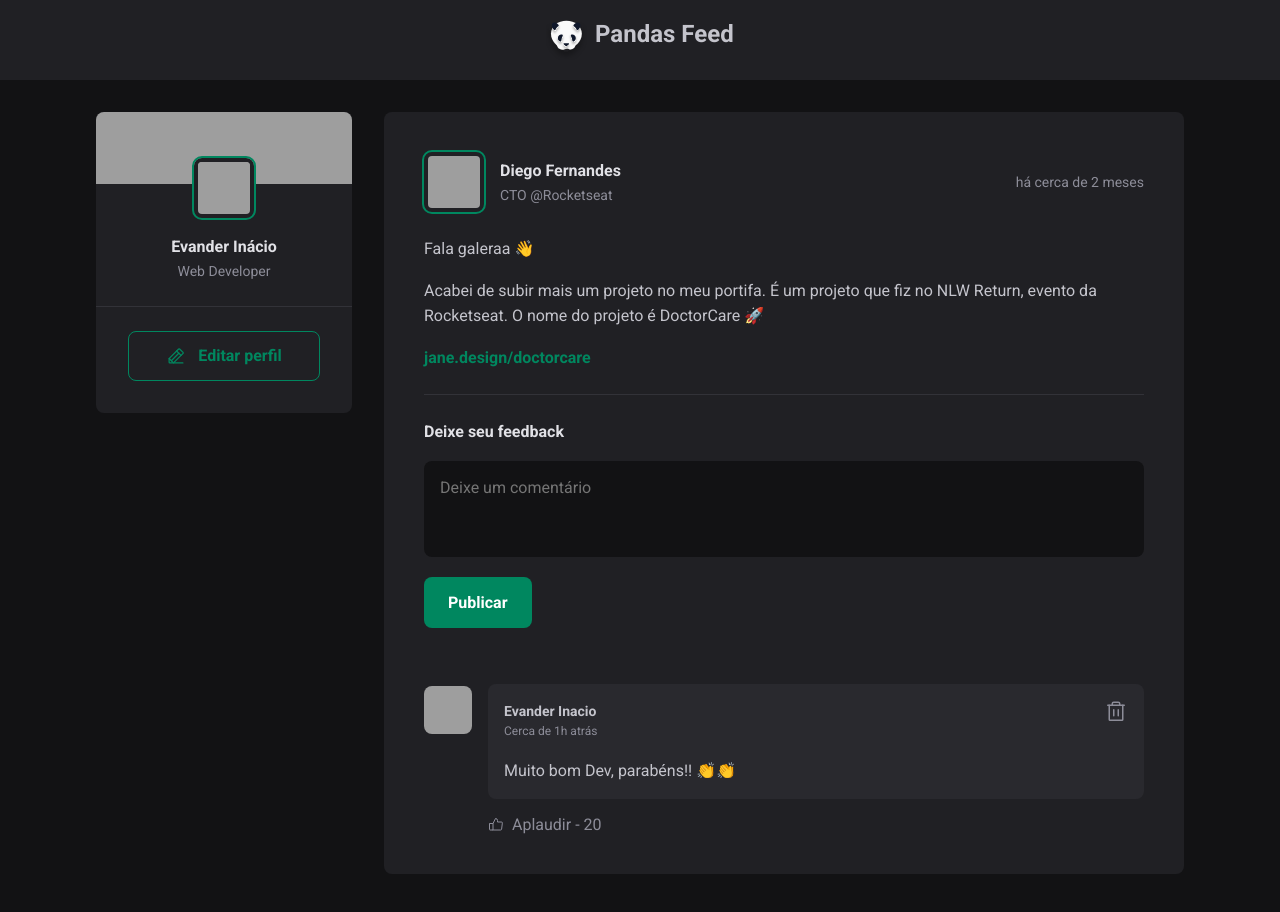
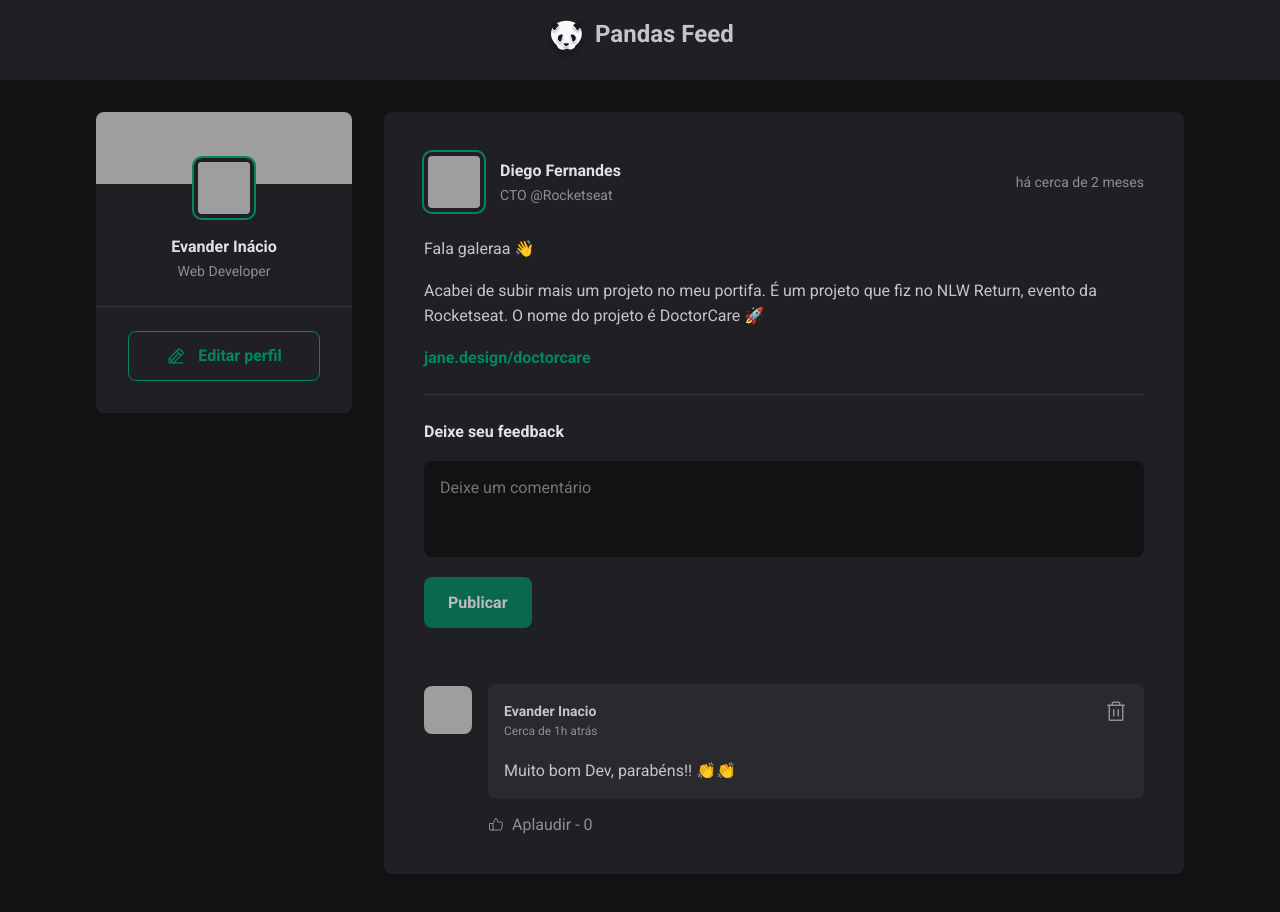
Before and after one commit to EvanderInacio/PandasFeed, a React (Vite) app: page / in a window 1280 px wide. Shown: the top 912 px of the page. Built offline with nearby package versions, Linux system fonts and the light colour scheme; grey boxes are pictures that could not be loaded.

Commit message:
Likes :technologist:

```diff
--- a/src/components/Comment/index.jsx
+++ b/src/components/Comment/index.jsx
@@ -1,10 +1,17 @@
+import { useState } from 'react'
 import { ThumbsUp, Trash } from 'phosphor-react'
 import { Avatar } from '../Avatar'
 import { Box, CommentContainer } from './styles'
 
 export function Comment({content, onDeleteComment}) {
+  const [likeCount, setLikeCount] = useState(0)
+
   function handleDeleteComment() {
     onDeleteComment(content)
+  }
+
+  function handleLike() {
+    setLikeCount(likeCount + 1)
   }
 
   return (
@@ -32,8 +39,8 @@ export function Comment({content, onDeleteComment}) {
         </div>
 
         <footer>
-          <button>
-            <ThumbsUp /> Aplaudir <span>20</span>
+          <button onClick={handleLike}>
+            <ThumbsUp /> Aplaudir <span>{likeCount}</span>
           </button>
         </footer>
       </Box>
--- a/src/components/Posts/index.jsx
+++ b/src/components/Posts/index.jsx
@@ -31,7 +31,13 @@ export function Posts({ author, publishedAt, content }) {
   }
 
   function handleNewCommentChange() {
+    event.target.setCustomValidity('')
+
     setNewCommentText(event.target.value)
+  }
+
+  function handleCommentInvalid() {
+    event.target.setCustomValidity('Esse campo é obrigatório!')
   }
 
   function deleteComment(commentToDelete) {
@@ -83,10 +89,14 @@ export function Posts({ author, publishedAt, content }) {
             placeholder="Deixe um comentário"
             value={newCommentText}
             onChange={handleNewCommentChange}
+            onInvalid={handleCommentInvalid}
+            required
           />
 
           <footer>
-            <button type="submit">Publicar</button>
+            <button type="submit" disabled={newCommentText.length === 0}>
+              Publicar
+            </button>
           </footer>
         </Form>
 
--- a/src/components/Posts/styles.js
+++ b/src/components/Posts/styles.js
@@ -108,7 +108,12 @@ export const Form = styled.form`
       cursor: pointer;
       transition: background-color 0.1s;
 
-      &:hover {
+      &:disabled {
+        opacity: 0.7;
+        cursor: not-allowed;
+      }
+
+      &:not(:disabled):hover {
         background: var(--green-300);
       }
     }
```
